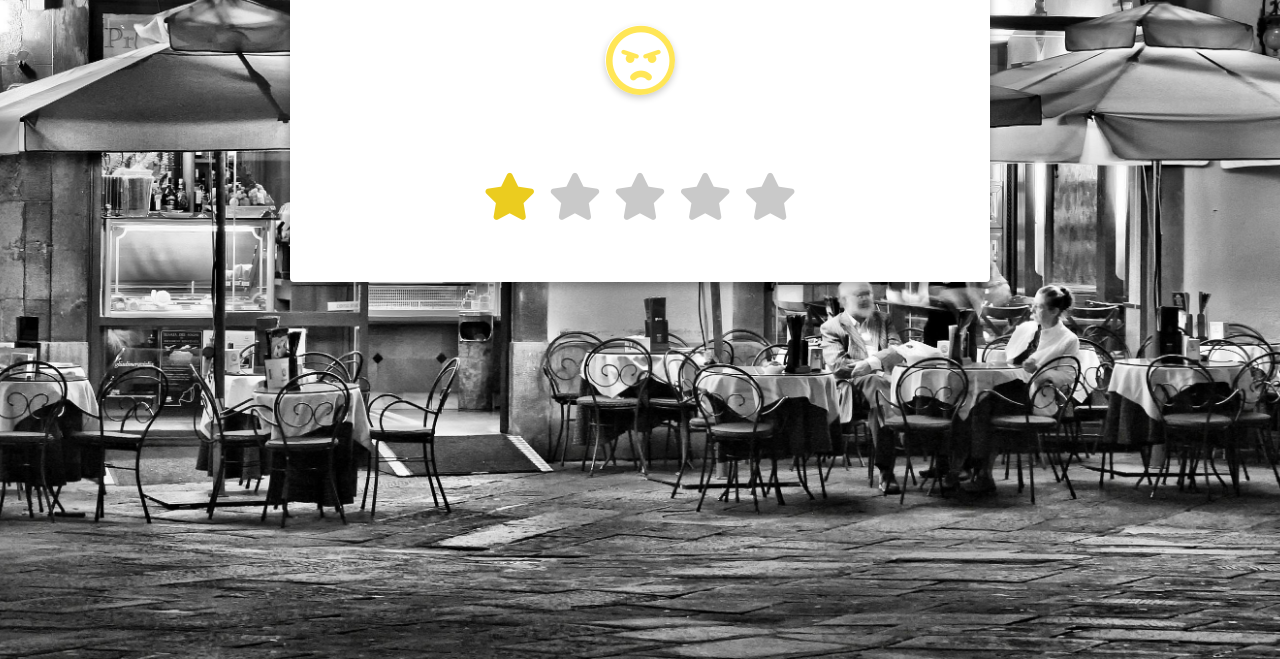
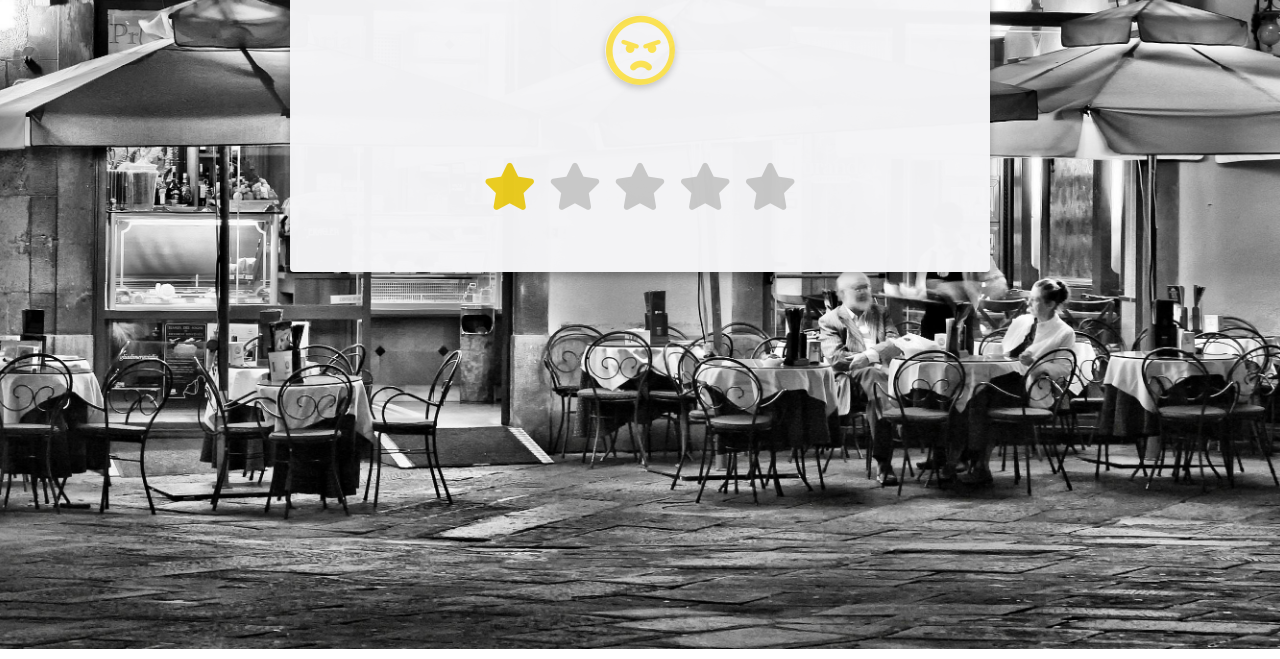
Before and after one commit to aam214/Rate-Service, a plain HTML site: page index.html in a window 1280 px wide. Shown: the part 421-1080 px from the top of the page. Drawn offline with nearby package versions, Linux system fonts and the light colour scheme.

Commit message:
Edited .container opacity and margin-top

```diff
--- a/style.css
+++ b/style.css
@@ -6,7 +6,8 @@ body{
   height: 100vh;
 }
 .container{
-  margin-top: 280px;
+  margin-top: 270px;
+  opacity: 0.98;
 }
 .title{
   color:rgb(0, 138, 92);
@@ -19,7 +20,7 @@ body{
   margin: 0 auto;
   margin-top: 800px;
   display: block;
-  background-color: rgb(255, 255, 255);
+  background-color: rgb(245, 245, 247);
   max-width: 700px;
   border-radius: 4px;
   box-shadow: 0 4px 8px rgba(0,0,0,.3);
@@ -33,6 +34,7 @@ body{
   width: 70px;
   height: 70px;
   top: 28%;
+
   left: 50%;
   box-shadow: 0 3px 7px rgba(0,0,0,.2);
   border-radius:50px;
```
